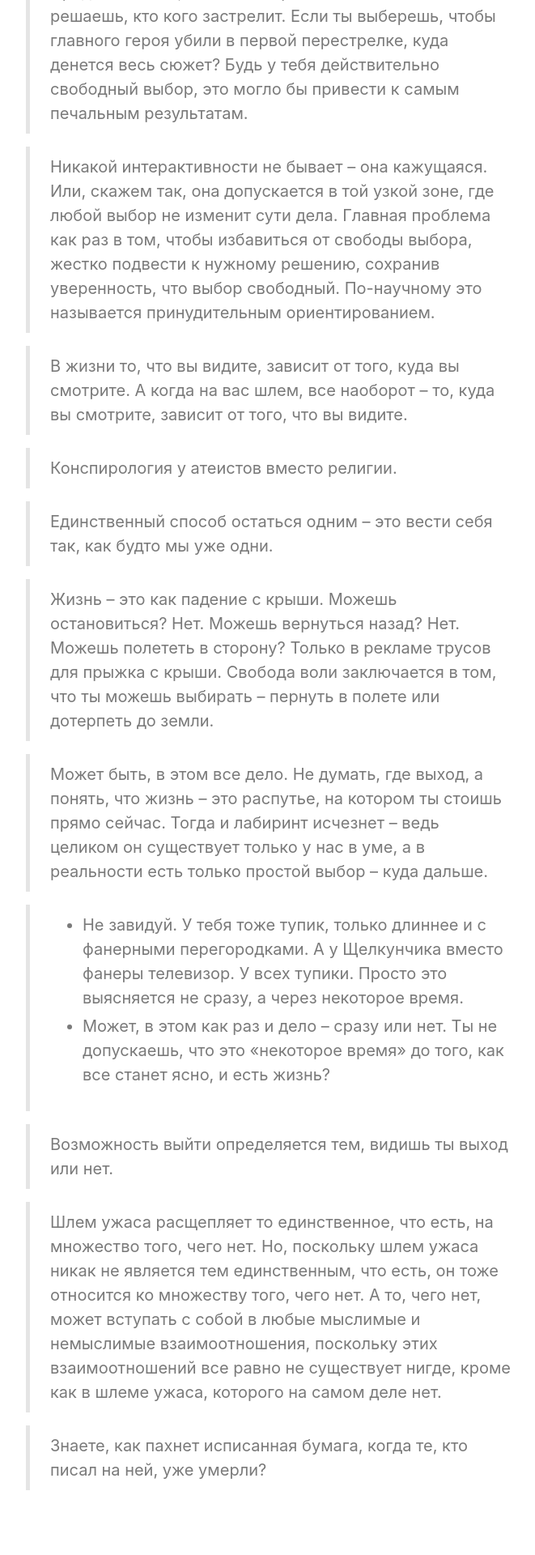
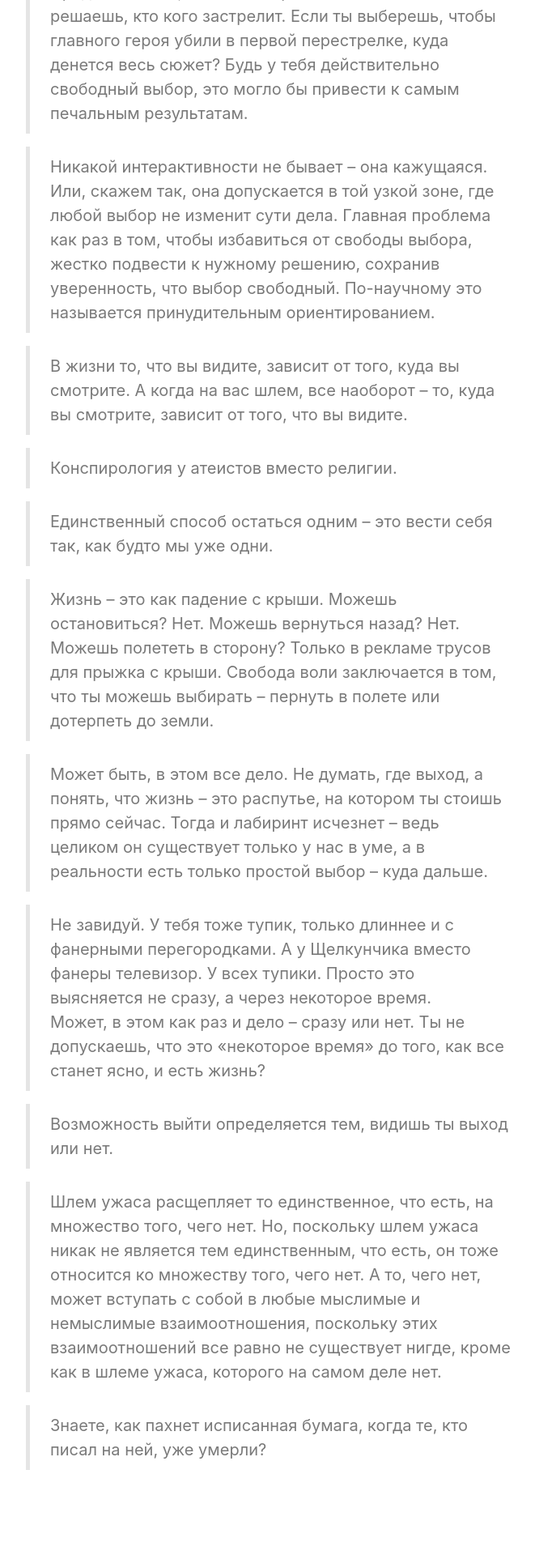
Before and after one commit to yevhenii-havrylenko/yevhenii-havrylenko.github.io, a Jekyll site: the page built from _posts/2020-03-22-helmet-of-horror.md, in a window 1280 px wide. Shown: the part 878-2798 px from the top of the page at 81% size, without its empty margins (258-919 px from the left). Built offline with Jekyll 4.4.1, drawn with Linux system fonts in a browser that asks for light colours; after the commit the page ends 2773 px from its top, so only the background shows below that.

```diff
--- a/_posts/2020-03-22-helmet-of-horror.md
+++ b/_posts/2020-03-22-helmet-of-horror.md
@@ -27,8 +27,8 @@ title: 'Виктор Пелевин, “Шлем ужаса”'
 
 >Может быть, в этом все дело. Не думать, где выход, а понять, что жизнь – это распутье, на котором ты стоишь прямо сейчас. Тогда и лабиринт исчезнет – ведь целиком он существует только у нас в уме, а в реальности есть только простой выбор – куда дальше.
 
->- Не завидуй. У тебя тоже тупик, только длиннее и с фанерными перегородками. А у Щелкунчика вместо фанеры телевизор. У всех тупики. Просто это выясняется не сразу, а через некоторое время.
-- Может, в этом как раз и дело – сразу или нет. Ты не допускаешь, что это «некоторое время» до того, как все станет ясно, и есть жизнь?
+> Не завидуй. У тебя тоже тупик, только длиннее и с фанерными перегородками. А у Щелкунчика вместо фанеры телевизор. У всех тупики. Просто это выясняется не сразу, а через некоторое время.
+Может, в этом как раз и дело – сразу или нет. Ты не допускаешь, что это «некоторое время» до того, как все станет ясно, и есть жизнь?
 
 >Возможность выйти определяется тем, видишь ты выход или нет.
 
```
